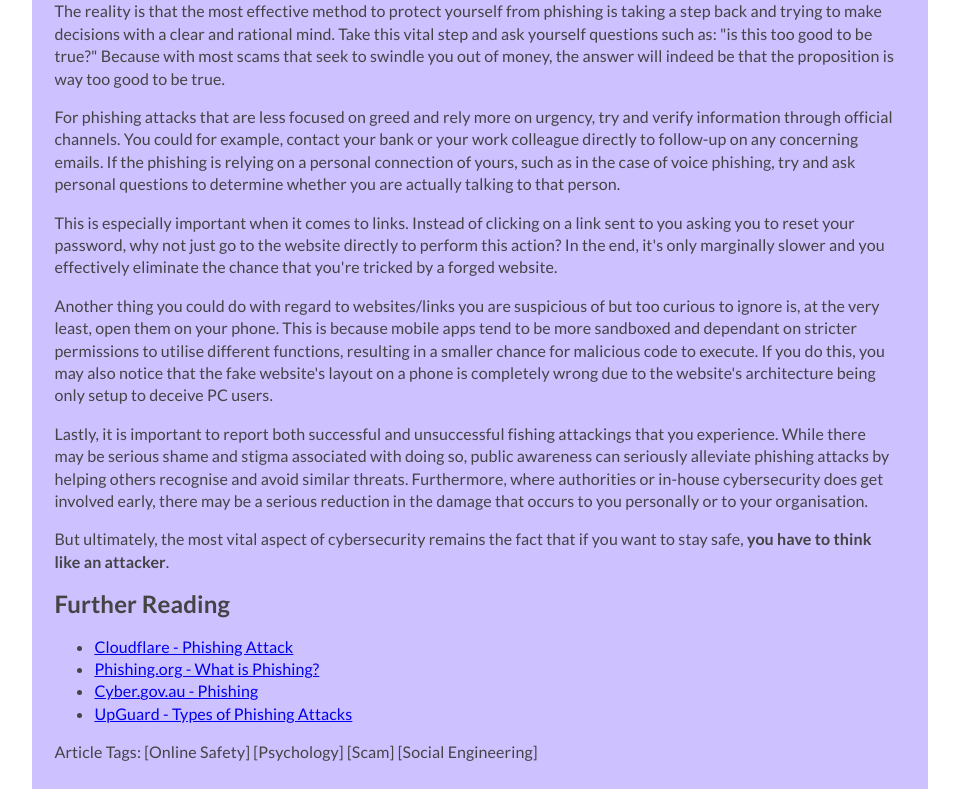
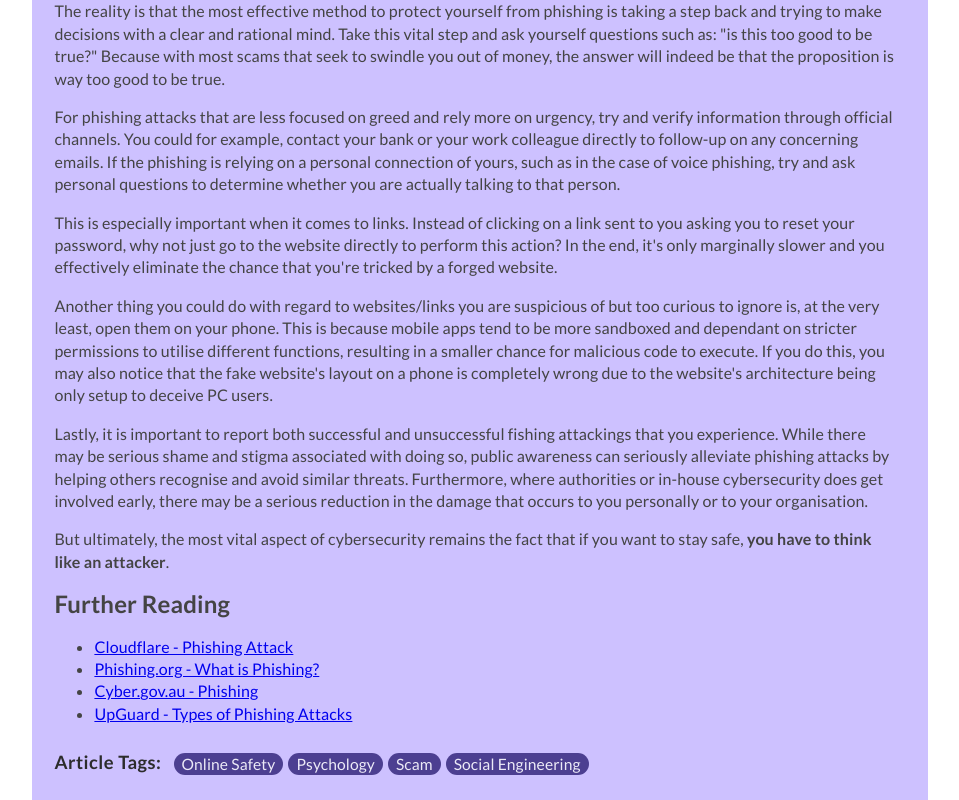
Before and after one commit to LordNikita/cybersec-website, a React (Create React App) app in the folder frontend/: page /article/1 in a window 1280 px wide. Shown: the part 1787-2587 px from the top of the page, without its empty margins (160-1119 px from the left). Built offline with nearby package versions, Linux system fonts and the light colour scheme.

Commit message:
improve tags

```diff
--- a/frontend/src/pages/Article.jsx
+++ b/frontend/src/pages/Article.jsx
@@ -11,6 +11,7 @@ import cyberpunkImage4 from '../images/cyberpunk4.jpg';
 import cyberpunkImage5 from '../images/cyberpunk20.jpg';
 import cyberpunkImage6 from '../images/cyberpunk21.jpg';
 import cyberpunkImage7 from '../images/cyberpunk22.jpg';
+import { textTransform } from '@mui/system';
 //import cyberpunkImage8 from '../images/cyberpunk6.jpg';
 
 const backgroundImageArray = [
@@ -45,7 +46,7 @@ const ContentWrapperStyle = {
 
   minHeight: '600px',
   width: '70vw',
-  paddingBottom: '25px',
+  paddingBottom: '35px',
 
   backgroundColor: '#CDC1FF',
   color: '#444444',
@@ -92,6 +93,27 @@ const SeparatorStyle = {
   width: 'calc(106.4% - 7.5%)',
   borderBottom: '2px solid rgba(76, 63, 145, 0.5)',
 }
+
+const TagTitleStyle = {
+  position: 'relative',
+  top: '10px',
+  marginRight: '8px',
+
+  color: '#2C2C2C',
+  fontWeight: 'Bold',
+  fontSize: '1.15rem',
+  letterSpacing: '0.5px'
+};
+const TagStyle = {
+  position: 'relative',
+  top: '11px',
+  backgroundColor: '#4C3F91',
+  color: '#ECEAF7     ',
+  padding: '2px 8px',
+  marginRight: '5px',
+  borderRadius: '12px',
+  fontSize: '0.975rem',
+};
 
 const Article = () => {
   const { id } = useParams();
@@ -140,7 +162,12 @@ const Article = () => {
             {formattedContent}
           </ReactMarkdown>
           <ReactMarkdown>{formattedSources}</ReactMarkdown>
-          <span> Article Tags: {article.tags.map(tag => `[${tag}]`).join(' ')} </span>
+          <span style={TagTitleStyle}>Article Tags: </span>
+          {article.tags.map((tag, index) => (
+            <span key={index} style={TagStyle}>
+              {tag}
+            </span>
+          ))}
 
         </div>
       </div>
--- a/frontend/src/pages/Articles.jsx
+++ b/frontend/src/pages/Articles.jsx
@@ -115,12 +115,14 @@ const ArticleHeadingStyle = {
 };
 const ArticleBodyStyle = {
   width: '70%',
-  borderRight: '1px solid gold',
+  // Good for bug fixing where the width ends
+  //borderRight: '1px solid gold',
 
   letterSpacing: '0.005rem',
   fontSize: '1.05rem'
 };
-const ArticleTagStyle = {
+
+const TagWrapperStyle = {
   position: 'absolute',
   top: '79%',
 
@@ -128,6 +130,15 @@ const ArticleTagStyle = {
   fontSize: '0.925rem',
   fontFamily: 'Roboto, sans-serif',
 };
+const TagStyle = {
+  backgroundColor: '#4C3F91',
+  color: '#ECEAF7     ',
+  padding: '2px 8px',
+  marginRight: '5px',
+  borderRadius: '12px',
+  fontSize: '0.85rem',
+};
+
 const ArticleButtonWrapper = {
   position: 'absolute',
   top: '50%',
@@ -146,14 +157,14 @@ const ButtonContainerStyle = {
 // This logic should be moved into the articles.json file
 const articles = [
   { id: 1, title: 'Phishing: Tactics Unveiled', image: article1Image, description: 'You received an email from your bank asking you to urgently verify your details, would you spot the red flags fast enough?', tags: ['Online Safety','Psychology', 'Scams', 'Social Engineering'] },
-  { id: 2, title: 'Security & Romance', image: article2Image, description: 'Is your online "girlfriend" a real person? The answer might be rather complicated...', tags: ['Psychology', 'Scams', 'Social Engineering'] },
-  { id: 3, title: 'Understanding Malware: Beyond the Basics', image: article3Image, description: 'Every 4 minutes, a company falls victim to a malware attack, read this article and stop yourself from being just another statistic.', tags: ['Online Safety', 'Cybersecurity', 'Privacy', 'Scams'] },
+  { id: 2, title: 'Security & Romance', image: article2Image, description: 'Is your online "girlfriend" a real person? The answer might be rather complicated...', tags: ['Online Safety', 'Psychology', 'Scams', 'Social Engineering'] },
+  { id: 3, title: 'Understanding Malware: Beyond the Basics', image: article3Image, description: 'Every 4 minutes, a company falls victim to a malware attack, read this article and stop yourself from being just another statistic.', tags: ['Online Safety', 'Cybersecurity', 'Scams', 'Technology'] },
   { id: 4, title: 'Hacked in Transit', image: article4Image, description: 'When secure communications are anything but — the mechanics of MITM attacks and what makes them so dangerously effective.', tags: ['Online Safety', 'Cybersecurity', 'Privacy'] },
-  { id: 5, title: 'Zero Trust Architechture', image: article5Image, description: 'Why trusting no one and nothing might just be your only option in 2024...', tags: ['Cybersecurity', 'Privacy'] },
+  { id: 5, title: 'Zero Trust Architechture', image: article5Image, description: 'Why trusting no one and nothing might just be your only option in 2024...', tags: ['Cybersecurity', 'Technology'] },
   { id: 6, title: 'The Psychology Behind Passwords', image: article6Image, description: 'Ever wonder why people choose terrible passwords and the consequences of doing so?', tags: ['Cybersecurity', 'Online Safety', 'Psychology'] },
-  { id: 7, title: 'Cyber Warfare: Chaos or Opportunity?', image: article7Image, description: 'War has evolved constantly over thousands of years, it\'s only natural this process continues into the digital age... ', tags: ['Cybersecurity', 'Privacy'] },
+  { id: 7, title: 'Cyber Warfare: Chaos or Opportunity?', image: article7Image, description: 'War has evolved constantly over thousands of years, it\'s only natural this process continues into the digital age... ', tags: ['Cybersecurity', 'Technology'] },
   { id: 8, title: 'IoT & Cybersecurity', image: article8Image, description: 'Is your Smart Fridge spying on you on behalf of the American Government? Discover how vulnerable IoT devices really are!', tags: ['Cybersecurity', 'Privacy', 'Technology'] },
-  { id: 9, title: 'Ethical Hacking: An Intriguing Moral Dilemna', image: article9Image, description: 'The implications behind shows like Mr Robot are a lot more complex thank you think...', tags: ['Cybersecurity', 'Privacy'] },
+  { id: 9, title: 'Ethical Hacking: An Intriguing Moral Dilemna', image: article9Image, description: 'The implications behind shows like Mr Robot are a lot more complex thank you think...', tags: ['Cybersecurity'] },
   { id: 10, title: 'The Role of AI in Cybersecurity', image: article10Image, description: 'Is Artificial Intelligence just the next fad or does it signal something bigger for the field of cybersecurity?', tags: ['AI', 'Cybersecurity', 'Technology'] },
 ];
 
@@ -195,8 +206,10 @@ const Articles = () => {
                 <Box sx={ArticleContentWrapper}>
                   <h2 style={ArticleHeadingStyle}>{article.title}</h2>
                   <p style={ArticleBodyStyle}>{article.description}</p>
-                  <span style={ArticleTagStyle}>
-                    Tags: {article.tags.map(tag => `[${tag}]`).join(' ')}
+                  <span style={TagWrapperStyle}>
+                    Tags: {article.tags.map(tag => (
+                      <span key={tag} style={TagStyle}>{tag}</span>
+                    ))}
                   </span>
                 </Box>
 
```
